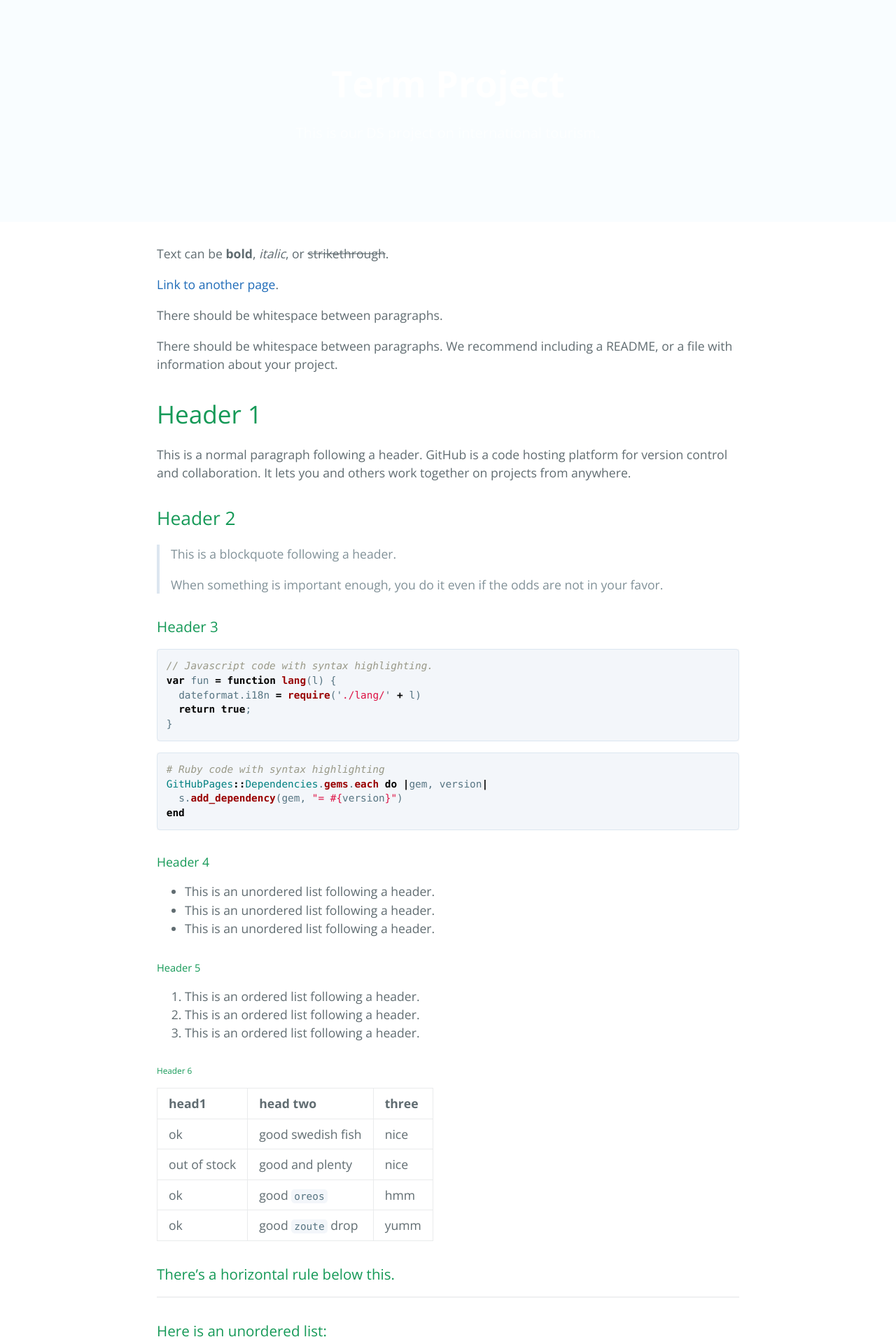
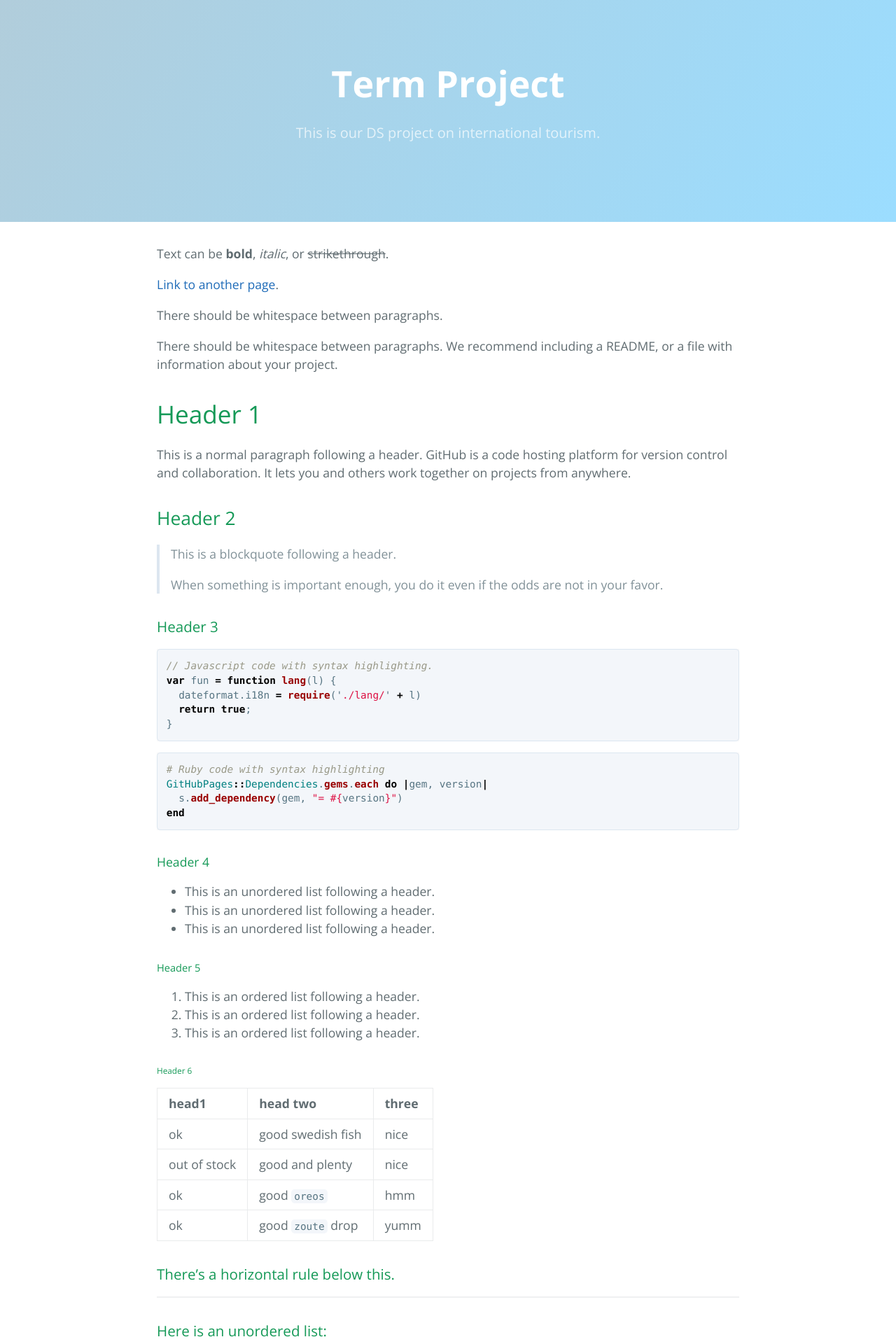
Before and after one commit to rlads2017G1/rlads2017G1.github.io, a Jekyll site: the page built from index.md, in a window 1280 px wide. Shown: the top 1920 px of the page at 70% size. Built offline with Jekyll 4.4.1, drawn with Linux system fonts in a browser that asks for light colours.

Commit message:
Update style.scss

```diff
--- a/assets/css/style.scss
+++ b/assets/css/style.scss
@@ -1,5 +1,5 @@
 ---
 ---
-$header-bg-color: #f9fdff;
-$header-bg-color-secondary: #f9fdff;
+$header-bg-color: #9bddff;
+$header-bg-color-secondary: #b1cddb;
 @import 'jekyll-theme-cayman';
```
